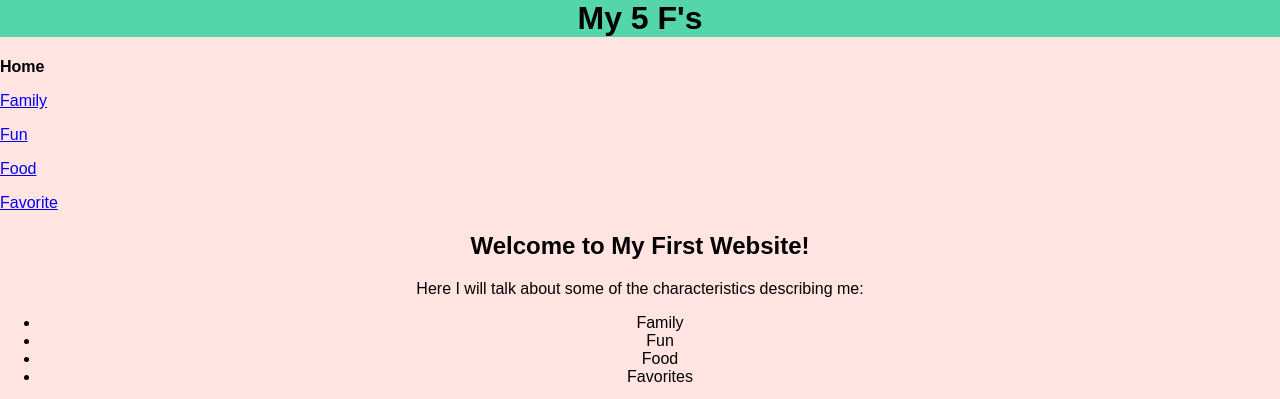
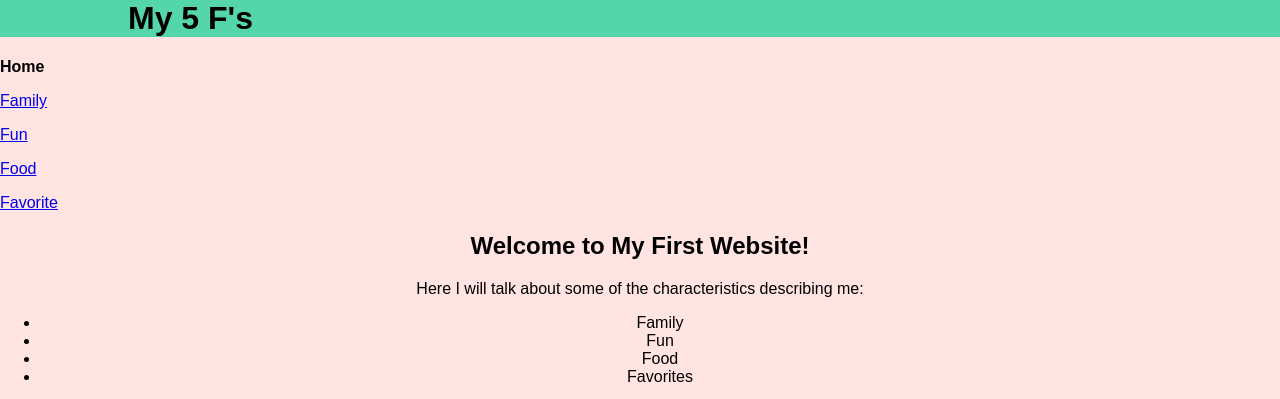
Before and after one commit to techiansrule/myfivef-s, a plain HTML site: page index.html in a window 1280 px wide. Shown: the top 399 px of the page. Drawn offline with Linux system fonts and the light colour scheme.

Commit message:
Update index.html

```diff
--- a/index.html
+++ b/index.html
@@ -7,9 +7,10 @@
         </title>
     </head>
 <body>
-    <div>
-<header>
-    <center><h1>My 5 F's</h1></center>
+    <header>
+        <div class="container">
+           <h1>My 5 F's</h1>
+        </div>
     </header>
 
     <nav>
@@ -32,6 +33,5 @@
             <center><img src="ramPic2016.jpg" height=150px></center>
         </section>
     <footer><center><h4>Home Page</h4></center></footer>
-    </div>
     </body>
 </html>
```
